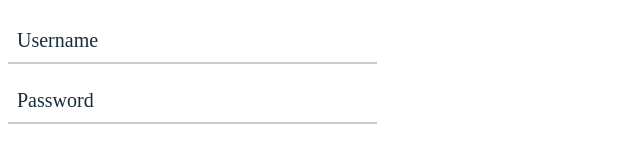
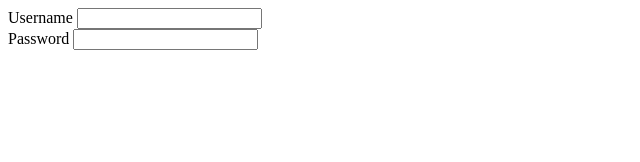
Before and after one commit to RookieDouby/jqueryplugins, a plain HTML site: page textbox/textboxdemo.html in a window 1280 px wide. Shown: the whole page, without its empty margins (0-640 px from the left). Drawn offline with nearby package versions, Linux system fonts and the light colour scheme.

Commit message:
correct relative path for github page

```diff
--- a/textbox/textboxdemo.html
+++ b/textbox/textboxdemo.html
@@ -68,6 +68,6 @@
         </div>
     </div>
     <script src="http://cdn.bootcss.com/jquery/2.1.3/jquery.min.js"></script>
-    <script src="./textbox.js"></script>
+    <script src="./textbox/textbox.js"></script>
 </body>
 </html>
```
